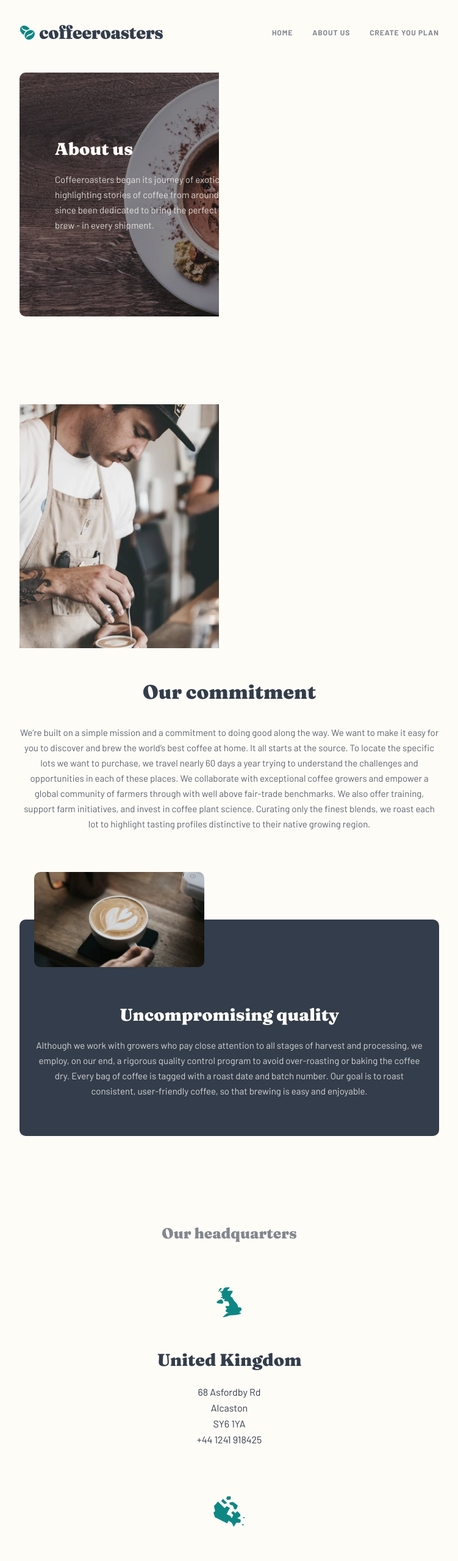
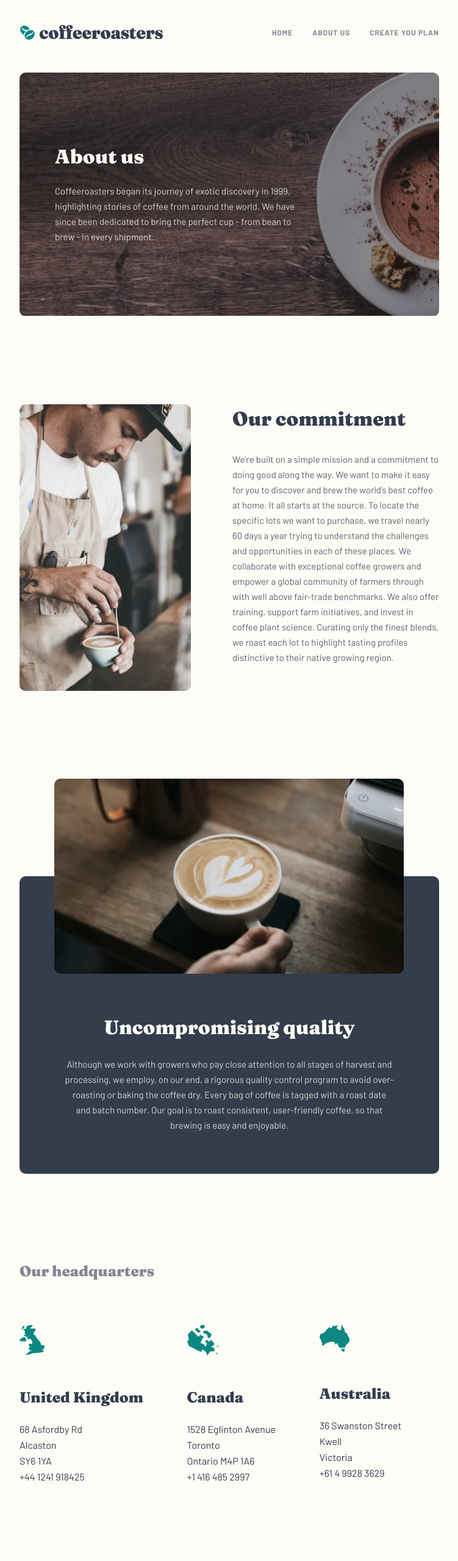
Before and after one commit to ThiCode126/coffeeroasters-app, a React (Create React App) app: page /about in a window 1280 px wide. Shown: the top 2560 px of the page at 61% size, without its empty margins (264-1015 px from the left). Built offline with nearby package versions, Linux system fonts and the light colour scheme.

Commit message:
Up tablet

```diff
--- a/src/style/about.scss
+++ b/src/style/about.scss
@@ -3,8 +3,9 @@
     .img-commit {
       width: 327px;
       height: 400px;
-      background: url("../assets/about/mobile/image-commitment.jpg");
+      background: url("../assets/about/mobile/image-commitment.jpg") no-repeat;
       background-size: contain;
+      border-radius: 10px;
     }
     .text-commit {
       color: var(--darkGreyBlue);
@@ -25,6 +26,7 @@
   }
 
   #quality {
+    padding-top: 78px;
     .in-quality {
       background: var(--darkGreyBlue);
       border-radius: 10px;
@@ -88,3 +90,77 @@
     }
   }
 }
+
+/**
+* ? Tablet
+*/
+@media (min-width: 768px) {
+  #about {
+    #commit {
+      .in-commit {
+        @include grid1R(68px);
+
+        .img-commit {
+          width: 281px;
+          height: 470px;
+          background: url("../assets/about/tablet/image-commitment.jpg")
+            no-repeat;
+          background-size: contain;
+        }
+        .text-commit {
+          text-align: left;
+
+          .title {
+            margin-top: 0;
+          }
+        }
+      }
+    }
+
+    #quality {
+      padding-top: 160px;
+      .in-quality {
+        padding: 224px 74px 67px;
+
+        .img-quality {
+          width: 573px;
+          height: 320px;
+          background: url("../assets/about/tablet/image-quality.jpg");
+          background-size: contain;
+          top: -160px;
+          left: 57px;
+        }
+        .text-quality {
+          .title {
+            margin-bottom: 24px;
+            @include fraunces;
+            @include text(32px, 48px);
+          }
+        }
+      }
+    }
+
+    #country {
+      .title {
+        text-align: left;
+      }
+
+      .country-cards {
+        @include grid1R(10px);
+
+        .card-country {
+          text-align: left;
+
+          .card-title {
+            margin-bottom: 21px;
+            @include text(24px, 36px);
+          }
+
+          .address {
+            @include text(16px, 26px);
+          }
+        }
+      }
+    }
+  }
+}
--- a/src/style/header.scss
+++ b/src/style/header.scss
@@ -141,7 +141,7 @@ header {
     }
 
     &.in-about {
-      height: 289px;
+      height: 287px;
       background: url("../assets/about/mobile/image-hero-whitecup.jpg")
         no-repeat;
       background-size: contain;
@@ -183,6 +183,18 @@ header {
         padding-top: 104px;
       }
 
+      &.in-about {
+        height: 282px;
+        background: url("../assets/about/tablet/image-hero-whitecup.jpg")
+          no-repeat;
+        background-size: contain;
+        padding-top: 118px;
+
+        .title {
+          @include text(32px, 40px);
+        }
+      }
+
       .title {
         @include text(48px);
       }
@@ -208,6 +220,23 @@ header {
         background-size: contain;
         padding-top: 117px;
       }
+
+      &.in-about {
+        height: 313px;
+        background: url("../assets/about/desktop/image-hero-whitecup.jpg")
+          no-repeat;
+        background-size: contain;
+        padding-top: 137px;
+        padding-right: 750px;
+
+        .title {
+          @include text(40px, 48px);
+        }
+      }
+
+      .desc {
+        @include text(16px, 26px);
+      }
     }
   }
 }
```
Also changed, not shown: src/utils/dataPlan.json (added, +120 -0 lines).
